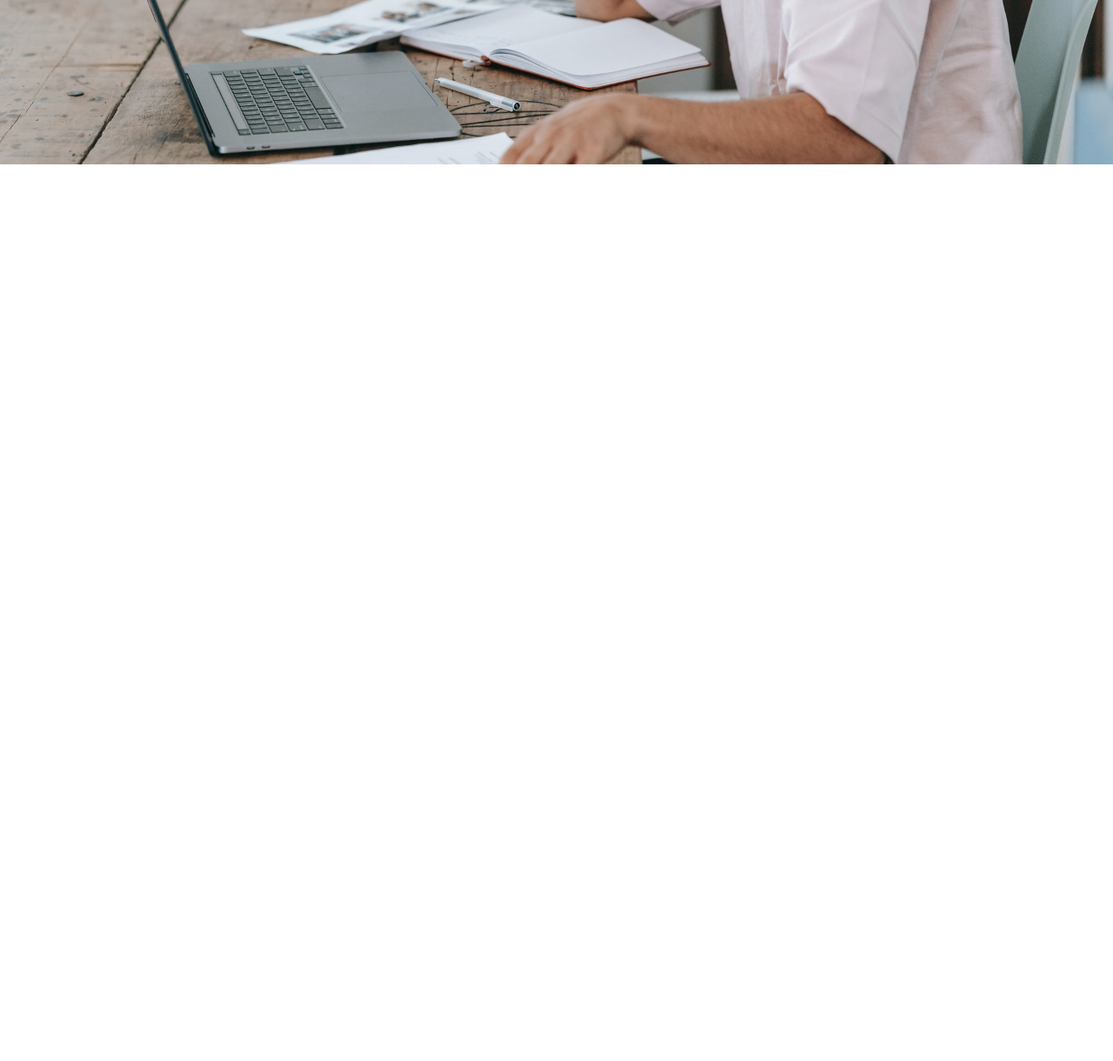
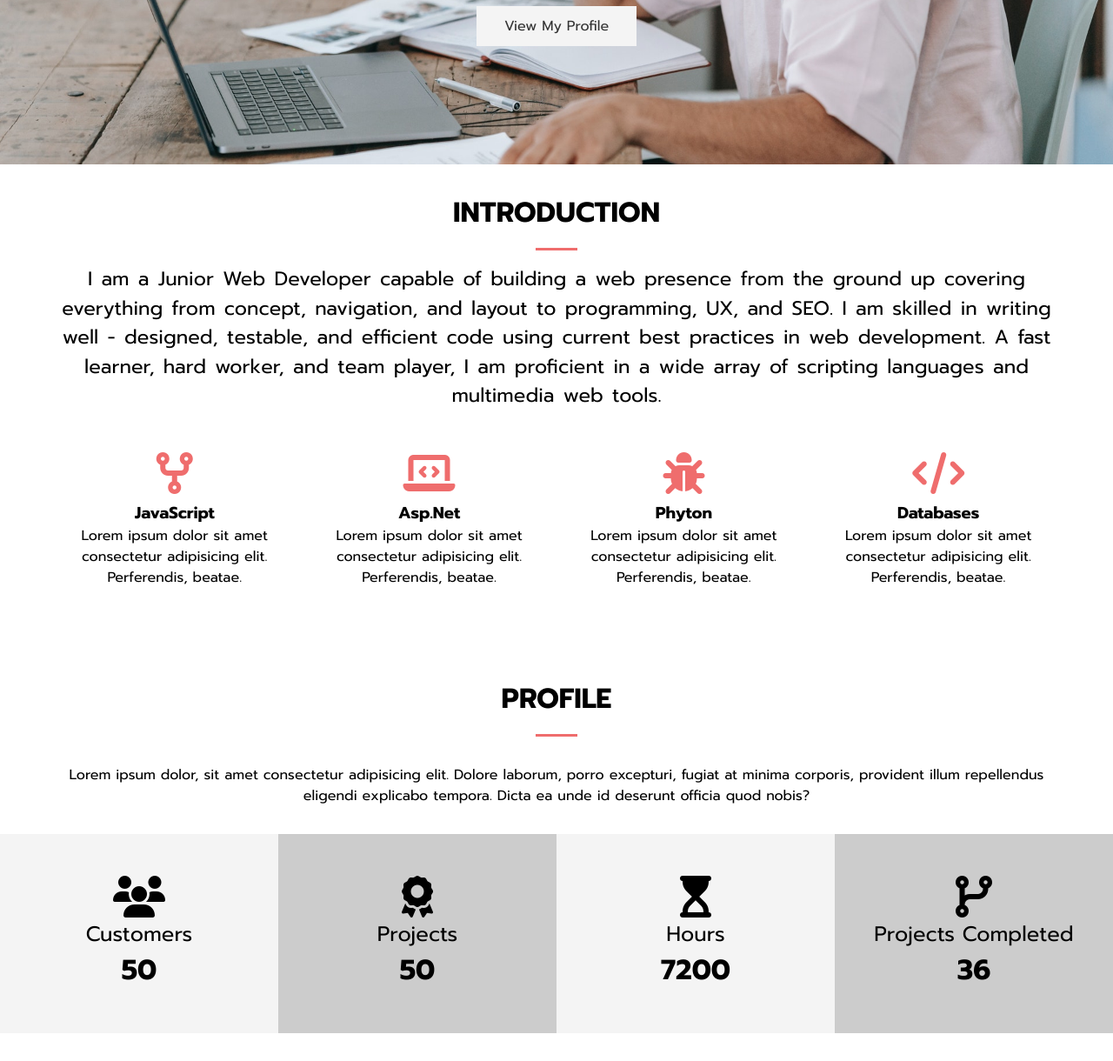
Before and after one commit to AltybayWebDev/Freelancer-Web-Design, a website: page public/index.html in a window 1280 px wide. Shown: the part 611-1831 px from the top of the page at 87% size. Before the commit the page ends 800 px from the top, so only its background shows below. Drawn offline with nearby package versions, Linux system fonts and the light colour scheme.

Commit message:
Anasayfada intro ve profil tasarımları eklendi

```diff
--- a/public/index.html
+++ b/public/index.html
@@ -11,6 +11,13 @@
     <link
       rel="stylesheet"
       href="https://cdnjs.cloudflare.com/ajax/libs/animate.css/4.1.1/animate.min.css"
+    />
+    <link
+      rel="stylesheet"
+      href="https://cdnjs.cloudflare.com/ajax/libs/font-awesome/6.7.1/css/all.min.css"
+      integrity="sha512-5Hs3dF2AEPkpNAR7UiOHba+lRSJNeM2ECkwxUIxC1Q/FLycGTbNapWXB4tP889k5T5Ju8fs4b1P5z/iB4nMfSQ=="
+      crossorigin="anonymous"
+      referrerpolicy="no-referrer"
     />
     <link rel="stylesheet" href="css/main.css" />
   </head>
@@ -44,6 +51,96 @@
       </div>
     </header>
 
+    <!-- section a -->
+    <section id="home__a" class="text-center py-2">
+      <div class="container">
+        <h2 class="section-title">Introduction</h2>
+        <div class="border-bottom"></div>
+        <p class="lead">
+          I am a Junior Web Developer capable of building a web presence from
+          the ground up covering everything from concept, navigation, and layout
+          to programming, UX, and SEO. I am skilled in writing well - designed,
+          testable, and efficient code using current best practices in web
+          development. A fast learner, hard worker, and team player, I am
+          proficient in a wide array of scripting languages and multimedia web
+          tools.
+        </p>
+        <div class="skills my-3">
+          <div>
+            <i class="fa-solid fa-code-fork fa-3x"></i>
+            <h3>JavaScript</h3>
+            <p>
+              Lorem ipsum dolor sit amet consectetur adipisicing elit.
+              Perferendis, beatae.
+            </p>
+          </div>
+          <div>
+            <i class="fa-solid fa-laptop-code fa-3x"></i>
+            <h3>Asp.Net</h3>
+            <p>
+              Lorem ipsum dolor sit amet consectetur adipisicing elit.
+              Perferendis, beatae.
+            </p>
+          </div>
+          <div>
+            <i class="fa-solid fa-bug fa-3x"></i>
+            <h3>Phyton</h3>
+            <p>
+              Lorem ipsum dolor sit amet consectetur adipisicing elit.
+              Perferendis, beatae.
+            </p>
+          </div>
+          <div>
+            <i class="fa-solid fa-code fa-3x"></i>
+            <h3>Databases</h3>
+            <p>
+              Lorem ipsum dolor sit amet consectetur adipisicing elit.
+              Perferendis, beatae.
+            </p>
+          </div>
+        </div>
+      </div>
+    </section>
+
+    <!-- section b -->
+    <section id="home__b" class="text-center py-2">
+      <div class="container">
+        <h2 class="section-title">Profile</h2>
+        <div class="border-bottom"></div>
+        <p class="my-2">Lorem ipsum dolor, sit amet consectetur adipisicing elit. Dolore laborum, porro excepturi, fugiat at minima corporis, provident illum repellendus eligendi explicabo tempora. Dicta ea unde id deserunt officia quod nobis?</p>
+      </div>
+      <div class="profile">
+        <div>
+          <ul>
+            <li><i class="fas fa-users fa-3x"></i></li>
+            <li class="title">Customers</li>
+            <li class="number">50</li>
+          </ul>
+        </div>
+        <div>
+          <ul>
+            <li><i class="fas fa-award fa-3x"></i></li>
+            <li class="title">Projects</li>
+            <li class="number">50</li>
+          </ul>
+        </div>
+        <div>
+          <ul>
+            <li><i class="fas fa-hourglass-start fa-3x"></i></li>
+            <li class="title">Hours</li>
+            <li class="number">7200</li>
+          </ul>
+        </div>
+        <div>
+          <ul>
+            <li><i class="fas fa-code-branch fa-3x"></i></li>
+            <li class="title">Projects Completed</li>
+            <li class="number">36</li>
+          </ul>
+        </div>
+      </div>
+    </section>
+
     <script src="js/jquery.min.js"></script>
     <script src="js/type-writer.js"></script>
   </body>
--- a/scss/_base.scss
+++ b/scss/_base.scss
@@ -7,13 +7,11 @@
 }
 
 html {
-  font-size: 10px;
   scroll-behavior: smooth;
 }
 
 body {
-  font-size: 1.6rem;
-  font-family: "Promp", sans-serif;
+  font-family: "Prompt", sans-serif;
   line-height: 1.5;
 }
 
--- a/scss/_home.scss
+++ b/scss/_home.scss
@@ -0,0 +1,48 @@
+@use "variables";
+
+#home {
+  // home section a
+  &__a {
+    .skills {
+      display: grid;
+      grid-template-columns: repeat(4, 1fr);
+      gap: 1rem;
+      margin-bottom: 2.5rem;
+
+      i {
+        color: variables.$primary-color;
+        padding-bottom: 0.5rem;
+      }
+    }
+  }
+
+  //home section b
+  &__b {
+    .profile {
+      display: grid;
+      grid-template-columns: repeat(4, 1fr);
+
+      li {
+        &.title {
+          font-size: 1.5rem;
+        }
+
+        &.number {
+          font-size: 2rem;
+          font-weight: bold;
+        }
+      }
+      div {
+        padding: 3rem 0;
+
+        &:nth-child(odd) {
+          background-color: variables.$light-color;
+        }
+
+        &:nth-child(even) {
+          background-color: variables.$medium-color;
+        }
+      }
+    }
+  }
+}
--- a/scss/_utilities.scss
+++ b/scss/_utilities.scss
@@ -93,3 +93,28 @@
     margin: 4rem 0;
   }
 }
+
+// text
+.text-center {
+  text-align: center;
+}
+
+.section-title {
+  font-size: 2rem;
+  padding-bottom: 1rem;
+  text-transform: uppercase;
+
+}
+
+.border-bottom {
+  height: 3px;
+  width: 3rem;
+  background-color: variables.$primary-color;
+  margin: 0 auto 1rem auto;
+}
+
+.lead {
+  font-size: 1.4rem;
+  margin-bottom: 2rem;
+  word-spacing: 2px;
+}
```
Also changed, not shown: public/css/main.css, 1 other file.
